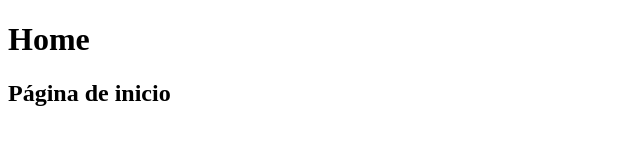
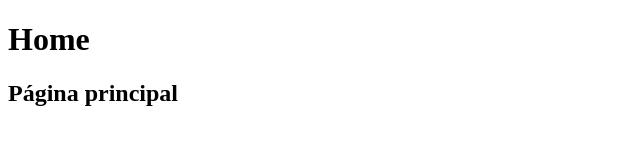
Before and after one commit to Mathprimus/Atletica, a plain HTML site: page docs/PagHome.html in a window 1280 px wide. Shown: the full height of the page, 0-640 px from the left. Drawn offline with Linux system fonts and the light colour scheme.

Commit message:
Atualização da pagina(teste primeiro acesso)

```diff
--- a/docs/PagHome.html
+++ b/docs/PagHome.html
@@ -10,7 +10,7 @@
 
     <h1>Home</h1>
 
-    <h2> Página de inicio</h2>
+    <h2> Página principal</h2>
 
 
 
```
